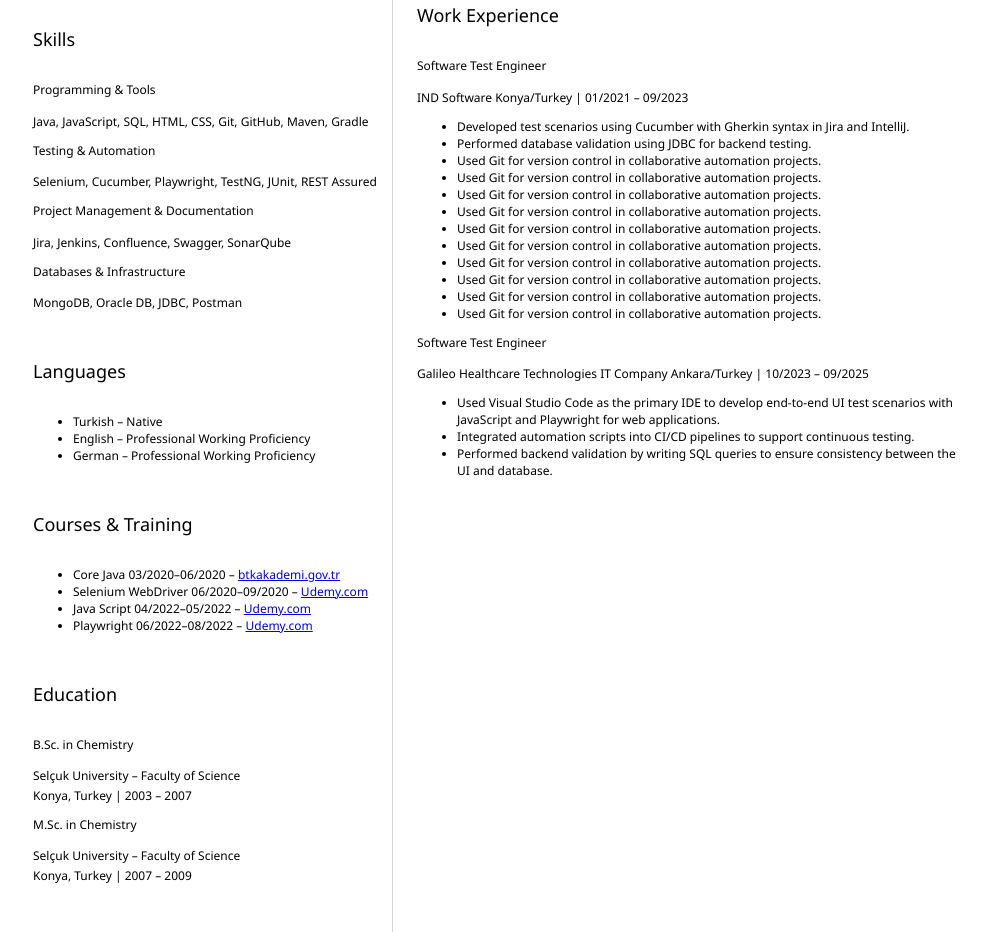
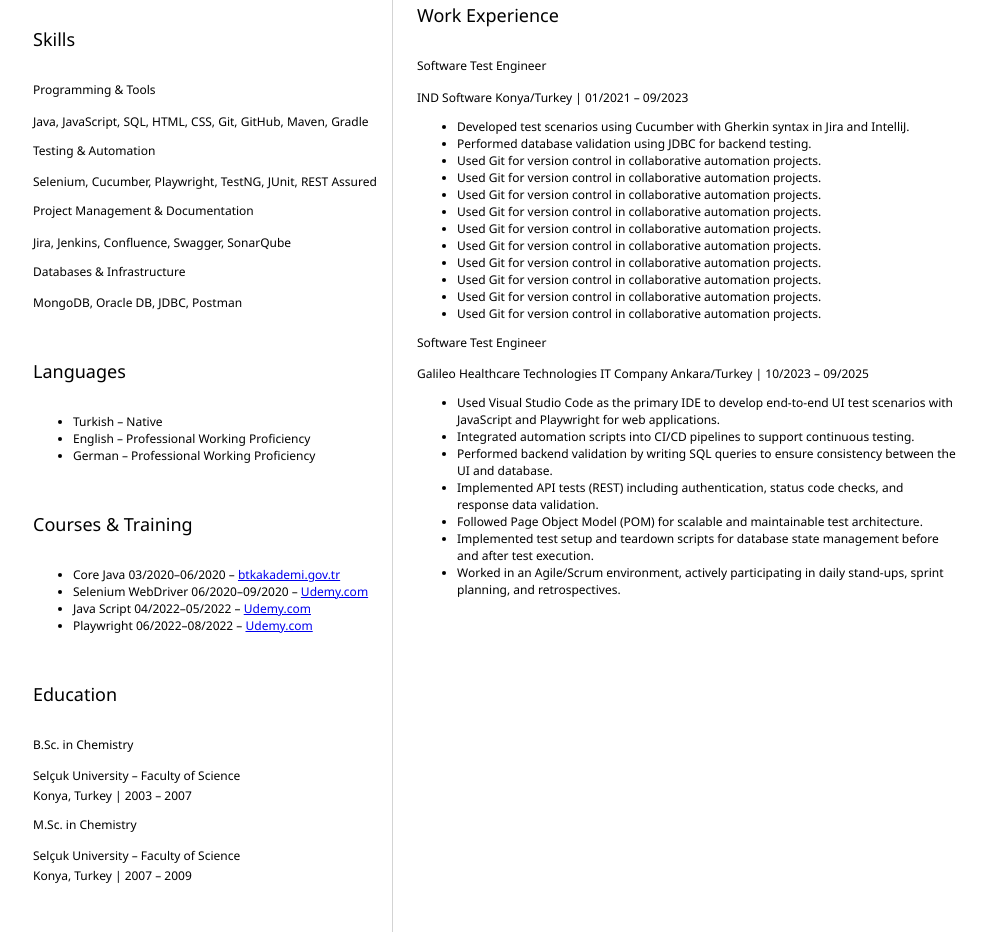
Before and after one commit to mehmetyilmaz61381/resumeEnDe, a plain HTML site: page index.html in a window 1280 px wide. Shown: the part 448-1380 px from the top of the page, without its empty margins (151-1138 px from the left). Drawn offline with Linux system fonts and the light colour scheme.

Commit message:
Translate is done

```diff
--- a/index.html
+++ b/index.html
@@ -139,6 +139,10 @@
           <li data-translate="galileo1">Used Visual Studio Code as the primary IDE to develop end-to-end UI test scenarios with JavaScript and Playwright for web applications.</li>
           <li data-translate="galileo2">Integrated automation scripts into CI/CD pipelines to support continuous testing.</li>
           <li data-translate="galileo3">Performed backend validation by writing SQL queries to ensure consistency between the UI and database.</li>
+          <li data-translate="galileo4">Implemented API tests (REST) including authentication, status code checks, and response data validation.</li>
+          <li data-translate="galileo5">Followed Page Object Model (POM) for scalable and maintainable test architecture.</li>
+          <li data-translate="galileo6">Implemented test setup and teardown scripts for database state management before and after test execution.</li>
+          <li data-translate="galileo7">Worked in an Agile/Scrum environment, actively participating in daily stand-ups, sprint planning, and retrospectives.</li>
         </ul>
       </section>
     </article>
```
